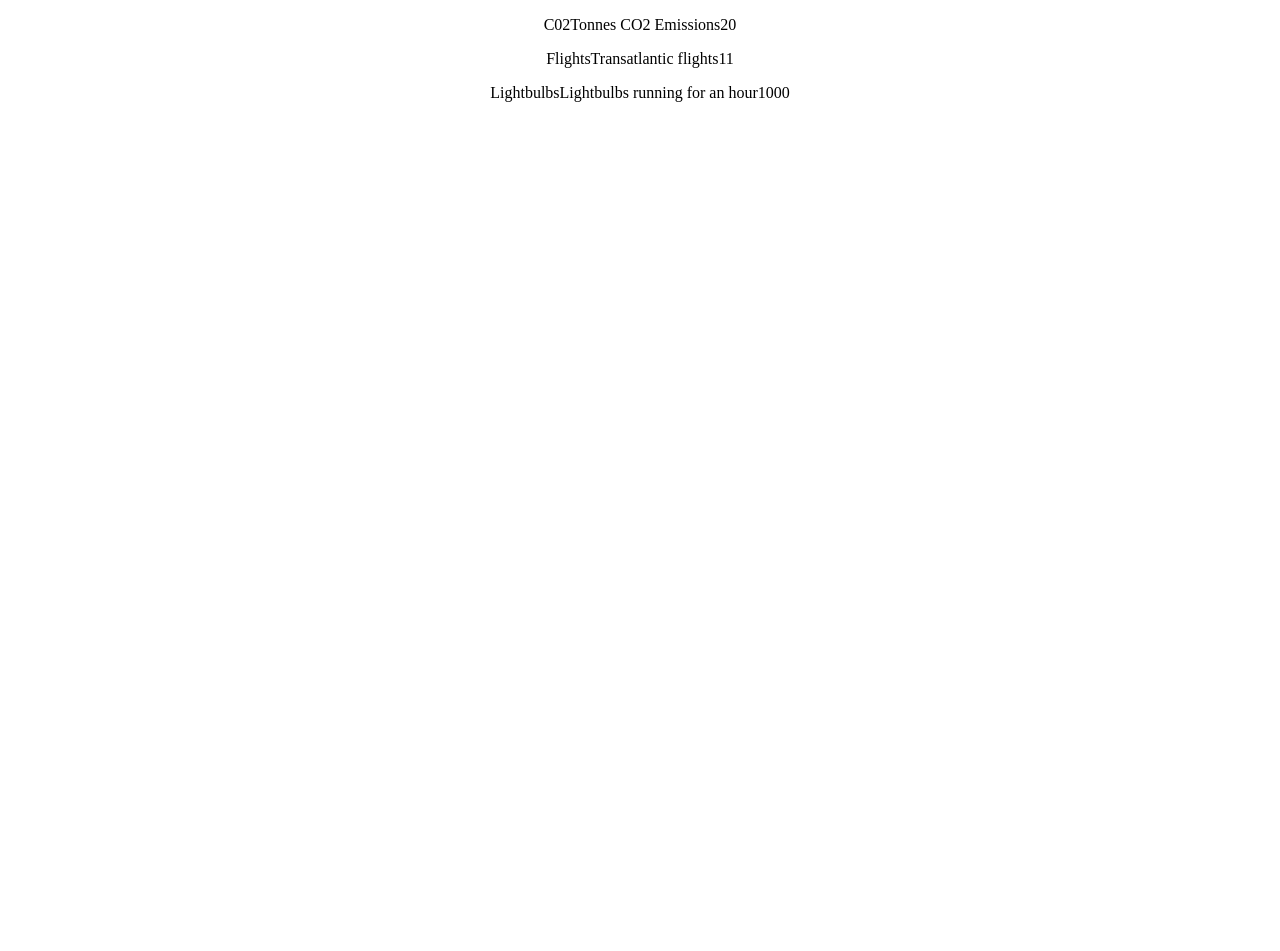
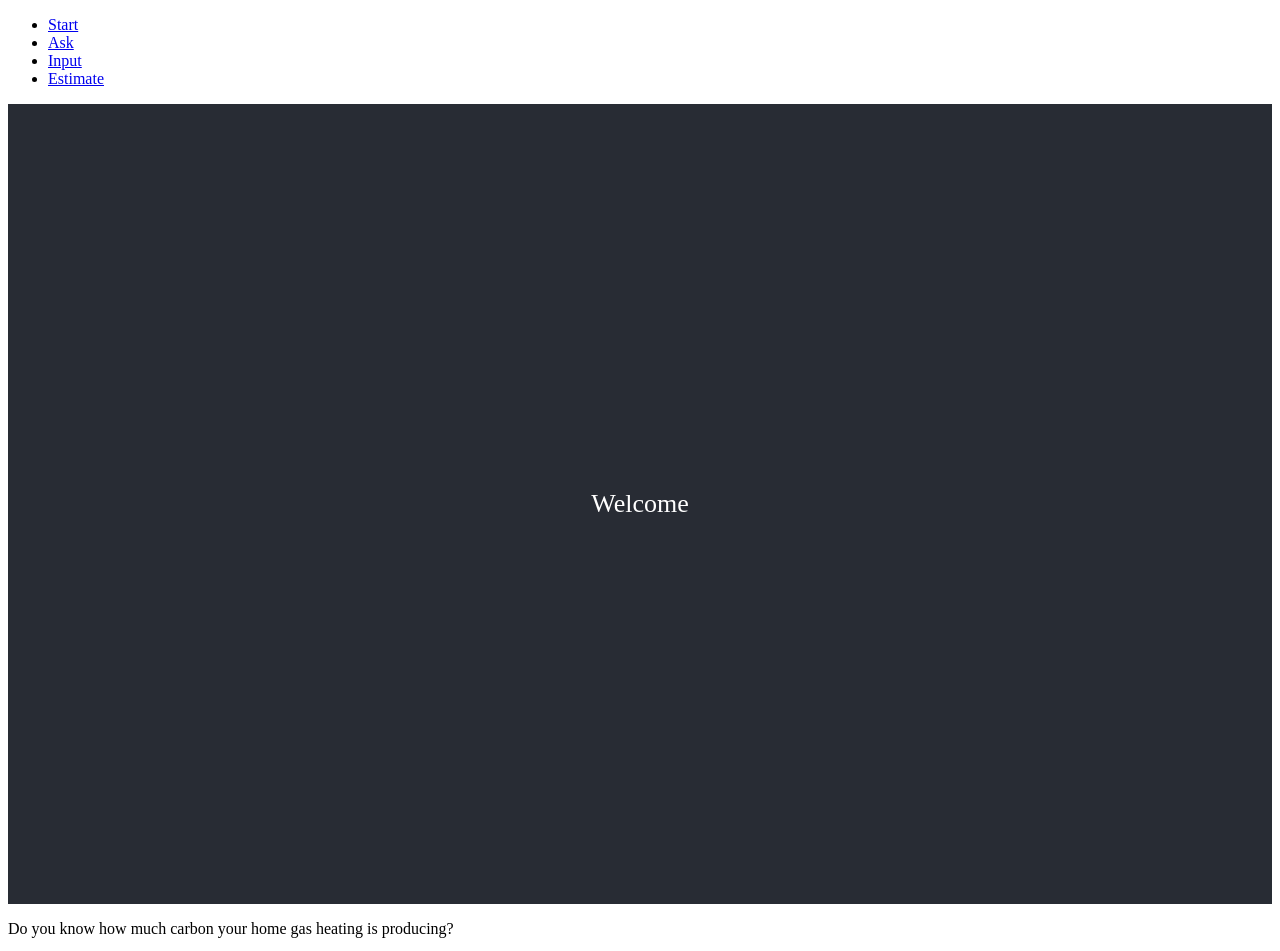
Before and after one commit to nestauk/heating-comparison-ts, a React (Create React App) app: page / in a window 1280 px wide. Shown: the top 951 px of the page. Before the commit the page ends 800 px from the top, so only its background shows below. Built offline with nearby package versions, Linux system fonts and the light colour scheme.

Commit message:
Routing skeleton with react router

```diff
--- a/src/App.css
+++ b/src/App.css
@@ -28,6 +28,14 @@
   color: #61dafb;
 }
 
+.App-body {
+
+}
+
+.App-button {
+
+}
+
 @keyframes App-logo-spin {
   from {
     transform: rotate(0deg);
--- a/src/App.tsx
+++ b/src/App.tsx
@@ -1,13 +1,106 @@
 import logo from './logo.svg';
 import './App.css';
 import { calculateEquivalents } from './calculator';
+import React from "react";
+import {
+  BrowserRouter as Router,
+  Switch,
+  Route,
+  Link
+} from "react-router-dom";
 
-function App() {
+export default function App() {
+  return (
+    <Router>
+      <div>
+        <nav>
+          <ul>
+            <li>
+              <Link to="/">Start</Link>
+            </li>
+            <li>
+              <Link to="/ask">Ask</Link>
+            </li>
+            <li>
+              <Link to="/input">Input</Link>
+            </li>
+            <li>
+              <Link to="/estimate">Estimate</Link>
+            </li>
+          </ul>
+        </nav>
+        <Switch>
+          <Route path="/ask">
+            <Input />
+          </Route>
+          <Route path="/input">
+            <Input />
+          </Route>
+          <Route path="/estimate">
+            <Estimate />
+          </Route>
+          <Route path="/report">
+            <Report />
+          </Route>
+          <Route path="/">
+            <Start />
+          </Route>
+        </Switch>
+      </div>
+    </Router>
+  );
+}
+
+function Start() {
+  return (
+    <div>
+      <div className="App-header">
+        Welcome
+      </div>
+      <div className="App-body">
+        <p>Do you know how much carbon your home gas heating is producing?</p>
+      </div>
+    </div>
+  );
+}
+
+function Ask() {
+  return (
+    <div>
+      <div className="App-header">
+        About you
+      </div>
+      <div className="App-body">
+        <p>Do you know how much energy you currently use to heat your home?</p>
+      </div>
+    </div>
+  );
+}
+
+function Input() {
+  return <h2>Input</h2>;
+}
+
+function Estimate() {
+  return (
+    <div>
+      <div className="App-header">
+        Estimate your usage
+      </div>
+      <div className="body">
+        <p>Do you know how much carbon your home gas heating is producing?</p>
+      </div>
+    </div>
+  );
+}
+
+
+function Report() {
   const usage = 100;
   const data = calculateEquivalents(usage);
   console.log(`Data ${data}`);
   return (
-    <div className="App">
+    <div className="body">
       {data.equivalents.map(stat => {
         return (
           <div key={stat.name} >
@@ -21,5 +114,3 @@ function App() {
     </div>
   );
 }
-
-export default App;
```
Also changed, not shown: package.json (+6 -2 lines), 1 other file (tests, documents, lock files or other folders).
